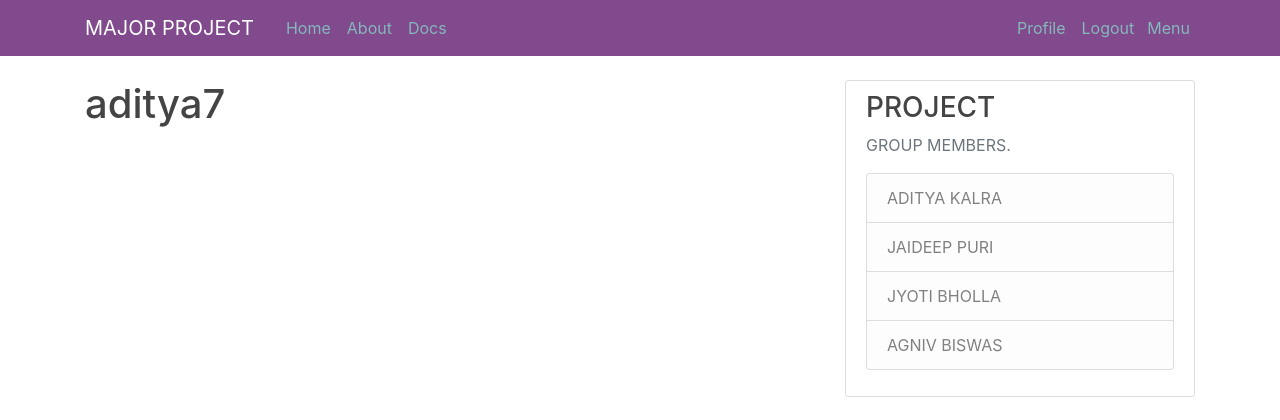
After one commit to adityakalra581/Automated-fuel-stations, a Flask app: page /profile in a window 1280 px wide. The commit adds this page. Shown: the top 420 px of the page. Run offline with Flask 2, Linux system fonts and the light colour scheme; a user stored in the database is signed in; some libraries are stand-ins or nearby versions.

Commit message:
Templates Updated

```diff
--- a/CODE/flask_blog/routes.py
+++ b/CODE/flask_blog/routes.py
@@ -79,10 +79,10 @@
     logout_user()
     return redirect(url_for('home'))
 
-@app.route("/account")
+@app.route("/profile")
 @login_required
-def account():
-    return render_template('account.html',title='Account')
+def profile():
+    return render_template('profile.html',title='Profile')
 
 ## @login_required will make sure that "/account" page will prompt the user to log in
 ## if already not logged in.
--- a/CODE/flask_blog/static/main.css
+++ b/CODE/flask_blog/static/main.css
@@ -13,7 +13,7 @@
 }
 
 .site-header .navbar-nav .nav-link {
-  color: #cbd5db;
+  color: #85b7bb;
 }
 
 .site-header .navbar-nav .nav-link:hover {
@@ -78,3 +78,53 @@
 .account-heading {
   font-size: 2.5rem;
 }
+
+.dropdown {
+  float: right;
+}
+
+/* Dropdown button */
+.dropdown .dropbtn {
+  /* font-size: 16px; */
+  border: none;
+  outline: none;
+  color: #85b7bb;
+  padding: 5px 5px;
+  background-color: inherit;
+  font-family: inherit; /* Important for vertical align on mobile phones */
+ /* Important for vertical align on mobile phones */
+}
+
+.navbar a:hover, .dropdown:hover .dropbtn {
+  background-color: rgb(68, 172, 20);
+}
+
+/* Dropdown content (hidden by default) */
+.dropdown-content {
+  display: none;
+  position: absolute;
+  background-color: #ffffff;
+  /* min-width: 160px; */
+  box-shadow: 0px 8px 16px 0px rgba(0,0,0,0.2);
+  z-index: 1;
+}
+
+/* Links inside the dropdown */
+.dropdown-content a {
+  float: none;
+  color: black;
+  padding: 20px 20px;
+  text-decoration: none;
+  display: block;
+  text-align: right;
+}
+
+/* Add a grey background color to dropdown links on hover */
+.dropdown-content a:hover {
+  background-color: rgb(68, 172, 20);
+}
+
+/* Show the dropdown menu on hover */
+.dropdown:hover .dropdown-content {
+  display: block;
+}
--- a/CODE/flask_blog/templates/layout.html
+++ b/CODE/flask_blog/templates/layout.html
@@ -33,12 +33,25 @@
             <!-- Navbar Right Side -->
             <div class="navbar-nav">
               {% if current_user.is_authenticated %}
-                <a class="nav-item nav-link" href="{{ url_for('account') }}">Account</a>
+                <a class="nav-item nav-link" href="{{ url_for('profile') }}">Profile</a>
                 <a class="nav-item nav-link" href="{{ url_for('logout') }}">Logout</a>
               {% else %}
                 <a class="nav-item nav-link" href="{{ url_for('login') }}">Login</a>
                 <a class="nav-item nav-link" href="{{ url_for('register') }}">Register</a>
               {% endif %}
+            </div>
+              <div class="dropdown">
+                <button class="dropbtn">Menu
+                  <i class="fa fa-caret-down"></i>
+                </button>
+                <div class="dropdown-content">
+                  <a href="#">Paper</a>
+                  <a href="https://github.com/adityakalra581"target="_blank">Github</a>
+                  <a href="#">Contact</a>
+                  <a href="#">DOCS</a>
+                </div>
+              </div>
+
             </div>
           </div>
         </div>
--- /dev/null
+++ b/CODE/flask_blog/templates/profile.html
@@ -0,0 +1,4 @@
+{% extends "layout.html" %}
+{% block content %}
+    <h1>{{ current_user.username }}</h1>
+{% endblock content %}
```
Also changed, not shown: CODE/Notes.txt (+35 -0 lines), CODE/flask_blog/templates/account.html (deleted, +0 -59 lines).
